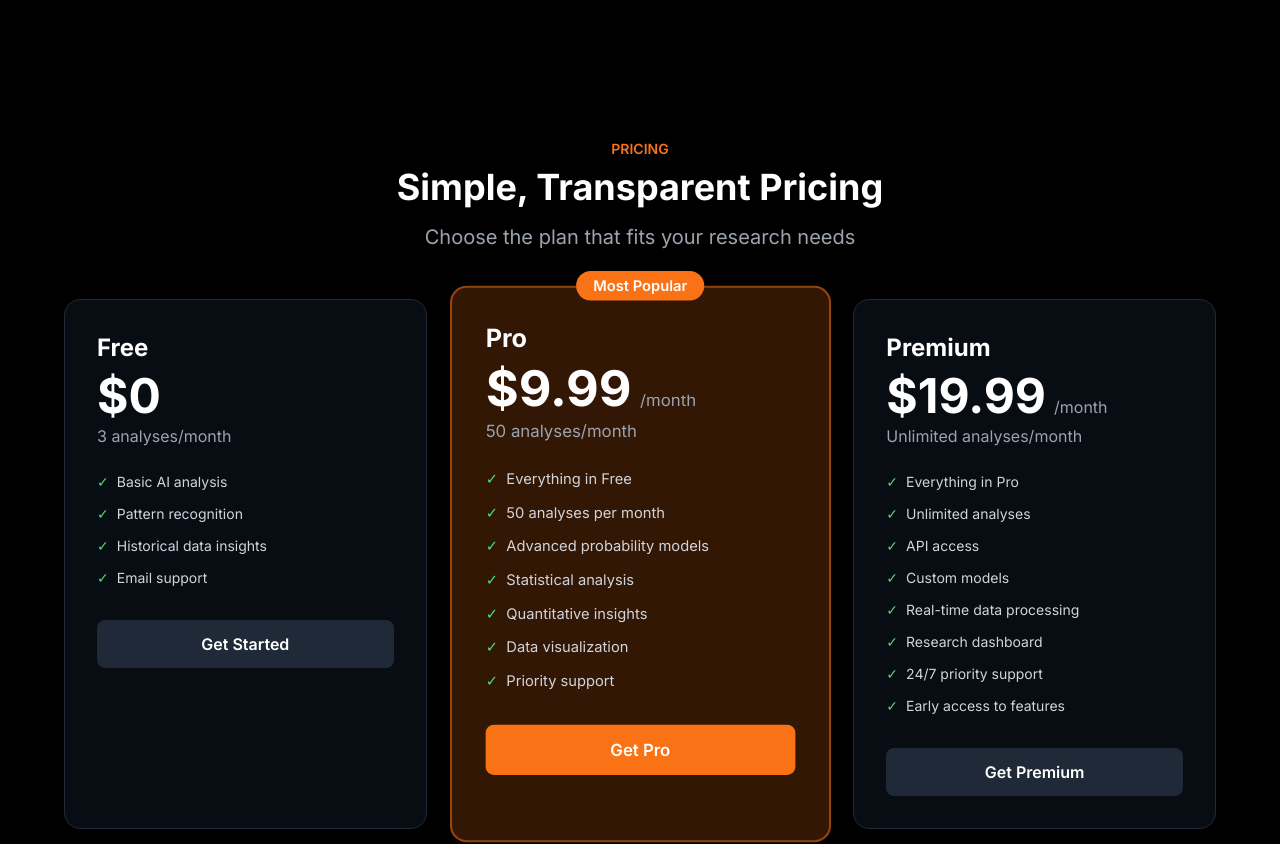
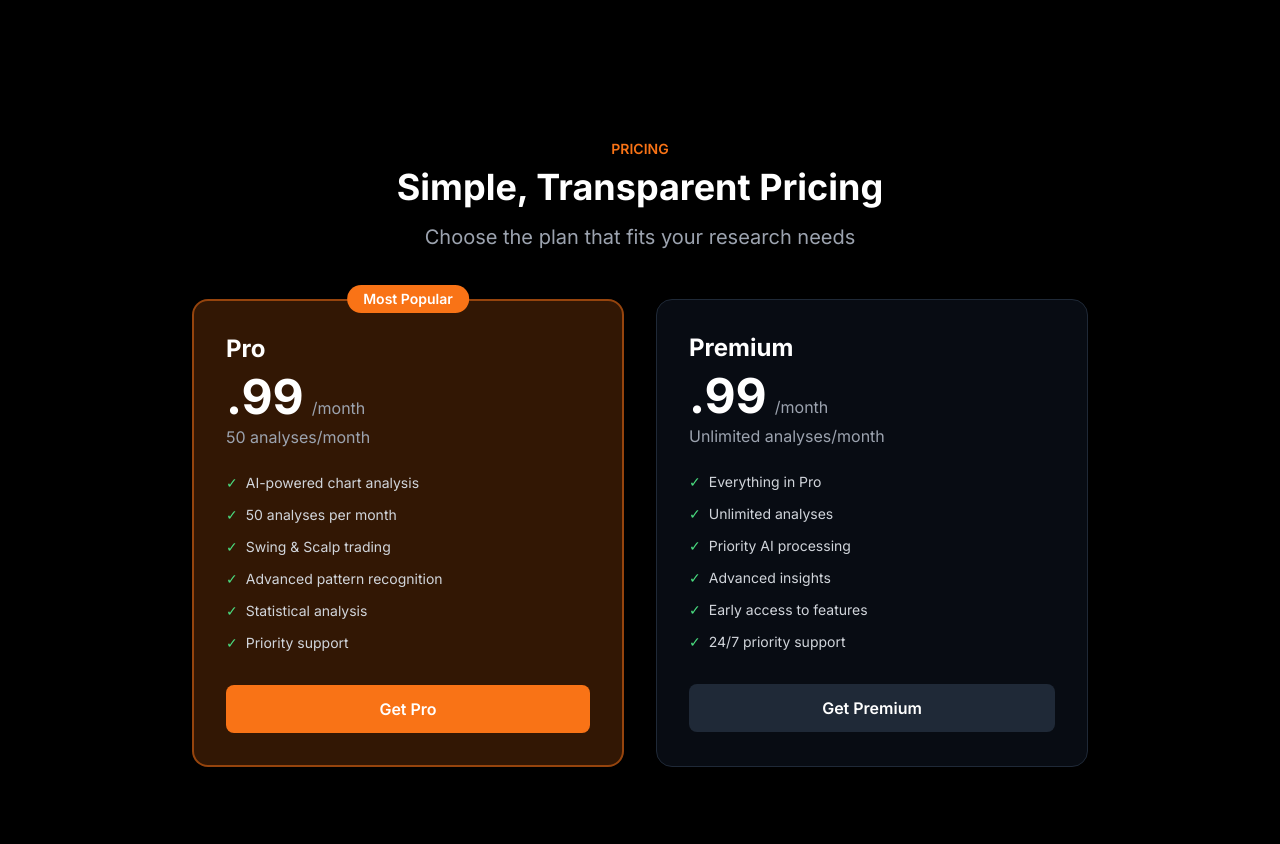
Before and after one commit to rochicenat/tradeflow-ai-frontend, a Next.js app: page / in a window 1280 px wide. Shown: the part 3160-4004 px from the top of the page. Built offline with nearby package versions, Linux system fonts and the light colour scheme.

Commit message:
Remove free plan, update to Lemon Squeezy

```diff
--- a/app/page.tsx
+++ b/app/page.tsx
@@ -166,52 +166,41 @@ export default function Home() {
         </div>
       </section>
       <section id="pricing" className="py-20 px-4">
-        <div className="max-w-6xl mx-auto">
+        <div className="max-w-4xl mx-auto">
           <div className="text-center mb-12">
             <p className="text-sm text-orange-500 font-semibold mb-2">PRICING</p>
             <h2 className="text-4xl font-bold text-white mb-4">Simple, Transparent Pricing</h2>
             <p className="text-xl text-gray-400">Choose the plan that fits your research needs</p>
           </div>
-          <div className="grid grid-cols-1 md:grid-cols-3 gap-8">
-            <div className="bg-gray-900/50 border border-gray-800 rounded-2xl p-8">
-              <h3 className="text-2xl font-bold text-white mb-2">Free</h3>
-              <div className="text-5xl font-bold text-white mb-1">$0</div>
-              <div className="text-gray-400 mb-6">3 analyses/month</div>
-              <ul className="space-y-3 mb-8">
-                {['Basic AI analysis','Pattern recognition','Historical data insights','Email support'].map((f,i) => (
-                  <li key={i} className="flex items-center gap-2 text-gray-300 text-sm"><span className="text-green-400">✓</span> {f}</li>
-                ))}
-              </ul>
-              <a href="https://whop.com/checkout/plan_zSMyqiw1BKut9" target="_blank" rel="noopener noreferrer" className="block w-full py-3 rounded-lg font-semibold text-center bg-gray-800 text-white hover:bg-gray-700 transition">Get Started</a>
-            </div>
-            <div className="bg-orange-500/20 border-2 border-orange-500/50 rounded-2xl p-8 relative scale-105">
+          <div className="grid grid-cols-1 md:grid-cols-2 gap-8">
+            <div className="bg-orange-500/20 border-2 border-orange-500/50 rounded-2xl p-8 relative">
               <div className="absolute -top-4 left-1/2 -translate-x-1/2 bg-orange-500 text-white px-4 py-1 rounded-full text-sm font-semibold">Most Popular</div>
               <h3 className="text-2xl font-bold text-white mb-2">Pro</h3>
               <div className="flex items-baseline gap-2 mb-1">
-                <span className="text-5xl font-bold text-white">$9.99</span>
+                <span className="text-5xl font-bold text-white">.99</span>
                 <span className="text-gray-400">/month</span>
               </div>
               <div className="text-gray-400 mb-6">50 analyses/month</div>
               <ul className="space-y-3 mb-8">
-                {['Everything in Free','50 analyses per month','Advanced probability models','Statistical analysis','Quantitative insights','Data visualization','Priority support'].map((f,i) => (
+                {['AI-powered chart analysis','50 analyses per month','Swing & Scalp trading','Advanced pattern recognition','Statistical analysis','Priority support'].map((f,i) => (
                   <li key={i} className="flex items-center gap-2 text-gray-300 text-sm"><span className="text-green-400">✓</span> {f}</li>
                 ))}
               </ul>
-              <a href="https://whop.com/checkout/plan_f2hyqFEMb7xE3" target="_blank" rel="noopener noreferrer" className="block w-full py-3 rounded-lg font-semibold text-center bg-orange-500 text-white hover:bg-orange-600 transition">Get Pro</a>
+              <a href="https://tradeflowai.lemonsqueezy.com/checkout/buy/60423ba8-053a-4d04-a924-69b6aaae30e3" target="_blank" rel="noopener noreferrer" className="block w-full py-3 rounded-lg font-semibold text-center bg-orange-500 text-white hover:bg-orange-600 transition">Get Pro</a>
             </div>
             <div className="bg-gray-900/50 border border-gray-800 rounded-2xl p-8">
               <h3 className="text-2xl font-bold text-white mb-2">Premium</h3>
               <div className="flex items-baseline gap-2 mb-1">
-                <span className="text-5xl font-bold text-white">$19.99</span>
+                <span className="text-5xl font-bold text-white">.99</span>
                 <span className="text-gray-400">/month</span>
               </div>
               <div className="text-gray-400 mb-6">Unlimited analyses/month</div>
               <ul className="space-y-3 mb-8">
-                {['Everything in Pro','Unlimited analyses','API access','Custom models','Real-time data processing','Research dashboard','24/7 priority support','Early access to features'].map((f,i) => (
+                {['Everything in Pro','Unlimited analyses','Priority AI processing','Advanced insights','Early access to features','24/7 priority support'].map((f,i) => (
                   <li key={i} className="flex items-center gap-2 text-gray-300 text-sm"><span className="text-green-400">✓</span> {f}</li>
                 ))}
               </ul>
-              <a href="https://whop.com/checkout/plan_SOzquxn3BDrmw" target="_blank" rel="noopener noreferrer" className="block w-full py-3 rounded-lg font-semibold text-center bg-gray-800 text-white hover:bg-gray-700 transition">Get Premium</a>
+              <a href="https://tradeflowai.lemonsqueezy.com/checkout/buy/47621ebf-7c5e-4b6e-bbc9-d6bee626b2d4" target="_blank" rel="noopener noreferrer" className="block w-full py-3 rounded-lg font-semibold text-center bg-gray-800 text-white hover:bg-gray-700 transition">Get Premium</a>
             </div>
           </div>
         </div>
```
